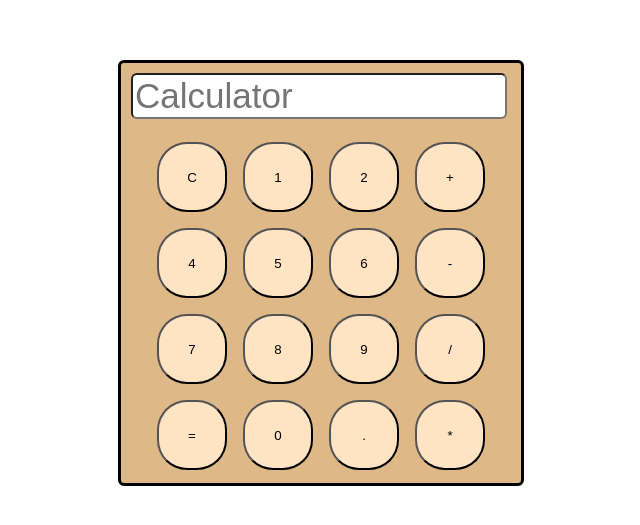
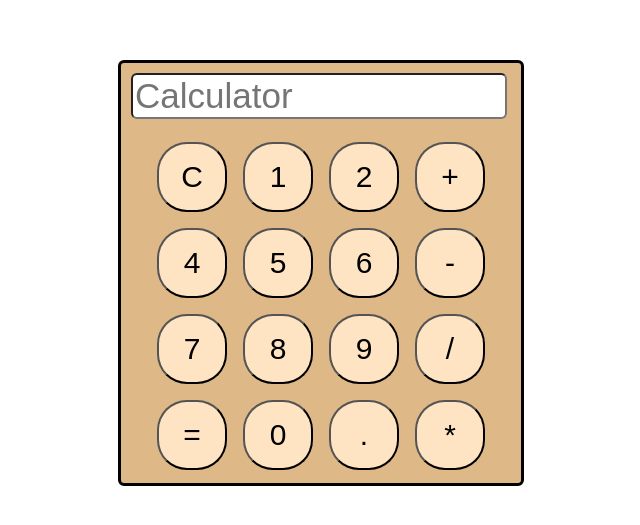
Before and after one commit to abdullahcseexe/Calculator, a plain HTML site: page index.html in a window 1280 px wide. Shown: the part 127-652 px from the top of the page, without its empty margins (319-959 px from the left). Drawn offline with Linux system fonts and the light colour scheme.

Commit message:
Add files via upload

```diff
--- a/index.css
+++ b/index.css
@@ -15,7 +15,11 @@ body{
   background-color: burlywood;
 }
 #display{
-
+  /* font-size: 30px;
+  margin-top: 10px;
+  margin-left: 11px;
+  border-radius: 6px;
+  height: 50px; */
   margin: 10px;
   width: 92%;
   font-size: 35px;
@@ -23,6 +27,7 @@ body{
 }
 
 .button{
+  font-size: 30px;
   height: 70px;
   width: 70px;
   margin: 8px;
```
